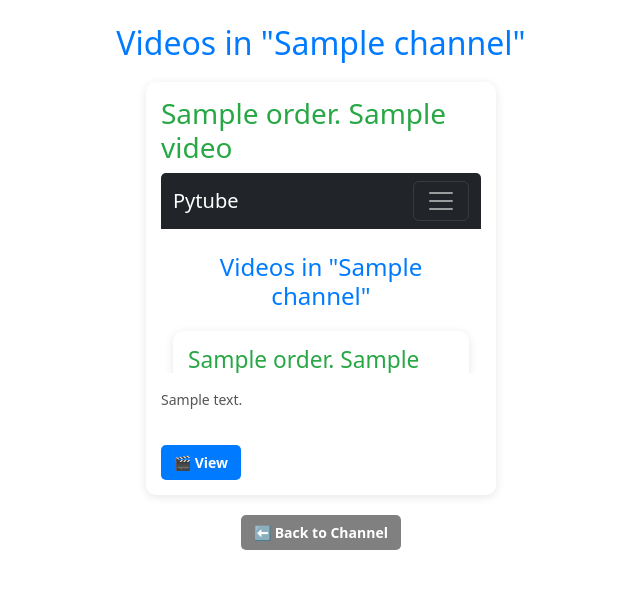
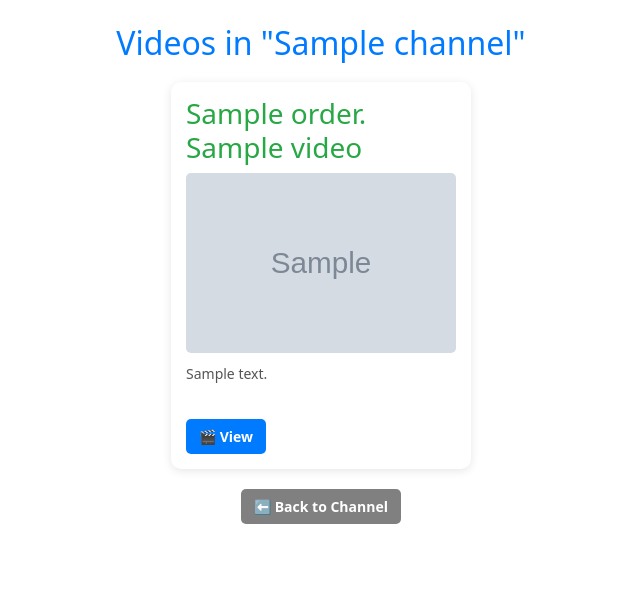
Before and after one commit to bhuvan1411/pytube, a Django app: template videos/templates/videos/list.html in a window 1280 px wide. Shown: the part 56-645 px from the top of the page, without its empty margins (319-959 px from the left). Run offline with Django 5.2, Linux system fonts and the light colour scheme; the template is opened without the code that fills it: most values are stand-ins (such as "Sample title", 1, 10 or a date in 2020); grey boxes marked "Sample" are stand-in pictures.

Commit message:
Added videos list template

```diff
--- a/videos/templates/videos/list.html
+++ b/videos/templates/videos/list.html
@@ -8,16 +8,20 @@
 {% if videos %}
 <div style="display:flex; flex-wrap:wrap; gap:20px; justify-content:center;">
     {% for video in videos %}
-    <div style="background:white; width:350px; padding:15px; border-radius:10px; box-shadow:0 2px 10px rgba(0,0,0,0.1); transition:transform 0.2s;">
+    <div style="background:white; width:300px; padding:15px; border-radius:10px; box-shadow:0 2px 10px rgba(0,0,0,0.1); transition:transform 0.2s;">
 
         <h3 style="margin-top:0; color:#28a745;">{{ video.order }}. {{ video.title }}</h3>
 
-        {% if "watch?v=" in video.youtube_url %}
-            {% with video.youtube_url|cut:"https://www.youtube.com/watch?v=" as video_id %}
-                <iframe width="100%" height="200" src="https://www.youtube.com/embed/{{ video_id }}" frameborder="0" allowfullscreen style="border-radius:5px; margin-bottom:10px;"></iframe>
-            {% endwith %}
+        {% if video.thumbnail_url %}
+            <a href="{% url 'videos:video_detail' video.id %}">
+                <img src="{{ video.thumbnail_url }}" alt="{{ video.title }}" style="width:100%; border-radius:5px; margin-bottom:10px; object-fit:cover; height:180px;">
+            </a>
         {% else %}
-            <iframe width="100%" height="200" src="{{ video.youtube_url }}" frameborder="0" allowfullscreen style="border-radius:5px; margin-bottom:10px;"></iframe>
+            <a href="{% url 'videos:video_detail' video.id %}">
+                <div style="width:100%; height:180px; background:#eee; display:flex; align-items:center; justify-content:center; color:#aaa; border-radius:5px; margin-bottom:10px;">
+                    No Thumbnail
+                </div>
+            </a>
         {% endif %}
 
         <p style="color:#555; font-size:14px; min-height:40px;">{{ video.description|truncatewords:20 }}</p>
```
